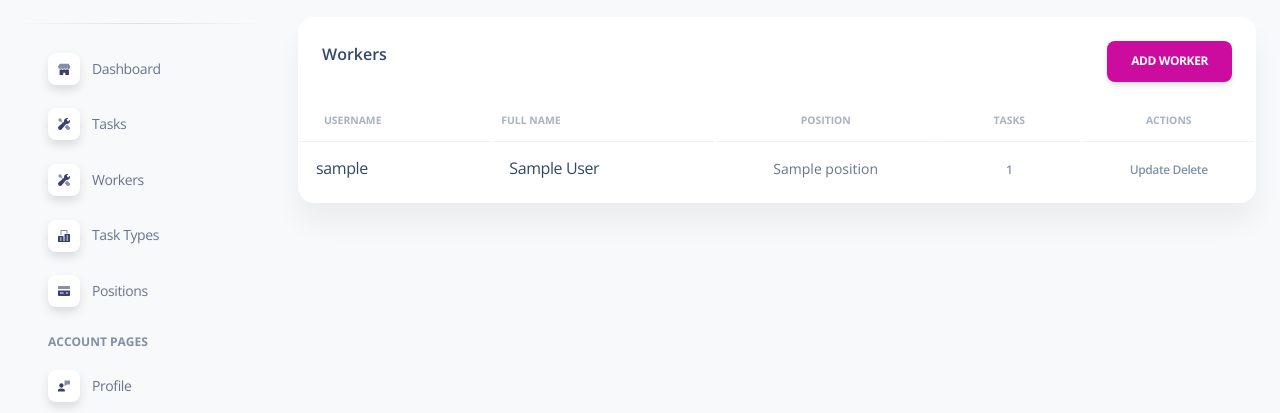
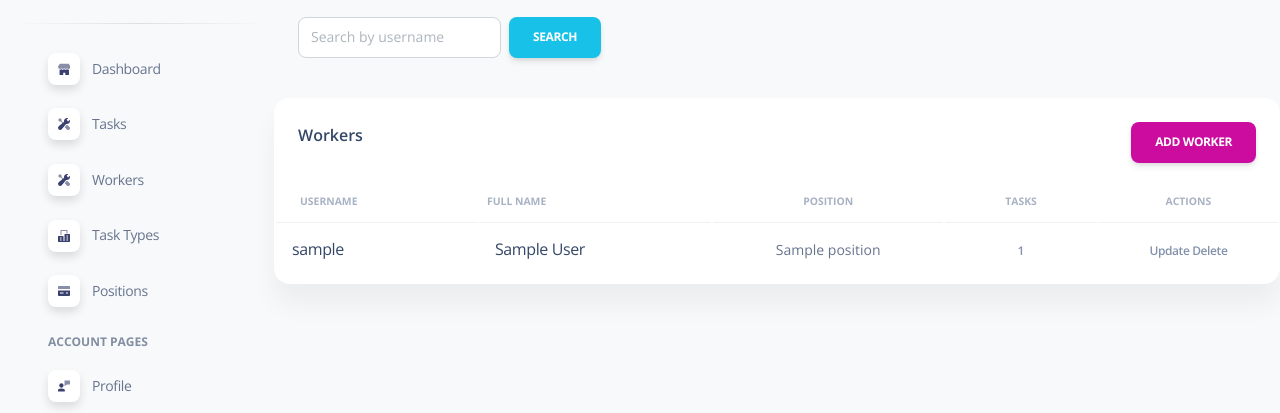
Before and after one commit to Oh-no-dotcom/task-manager, a Django app: page /workers/ in a window 1280 px wide. Shown: the part 71-484 px from the top of the page. Run offline with Django 5.2, Linux system fonts and the light colour scheme; a user stored in the database is signed in; tables that the repository leaves empty hold one stand-in row (values such as "Sample post"); some libraries are stand-ins or nearby versions.

Commit message:
add WorkerSearchForm, get_queryset & get_context_data in view, add button search in worker_list

```diff
--- a/tasks/forms.py
+++ b/tasks/forms.py
@@ -127,3 +127,17 @@ class TaskSearchForm(forms.Form):
             }
         )
     )
+
+
+class WorkerSearchForm(forms.Form):
+    username = forms.CharField(
+        max_length=255,
+        required=False,
+        label="",
+        widget=forms.TextInput(
+            attrs={
+                "placeholder": "Search by username",
+                "class": "form-control",
+            }
+        )
+    )
--- a/tasks/views.py
+++ b/tasks/views.py
@@ -13,6 +13,7 @@ from tasks.forms import (
     TaskTypeCreateForm,
     PositionCreateForm,
     TaskSearchForm,
+    WorkerSearchForm,
 )
 from tasks.models import (
     Task,
@@ -108,6 +109,30 @@ class TaskDetailView(LoginRequiredMixin, generic.DetailView):
 class WorkerListView(LoginRequiredMixin, generic.ListView):
     model = Worker
     paginate_by = 5
+
+    def get_context_data(
+            self,
+            *,
+            object_list=None,
+            **kwargs
+    ):
+        context = super(
+            WorkerListView,
+            self
+        ).get_context_data(**kwargs)
+        username = self.request.GET.get("username", "")
+        context["search_form"] = WorkerSearchForm(
+            initial={"username": username}
+        )
+        return context
+
+
+    def get_queryset(self):
+        queryset = Worker.objects.all()
+        form = WorkerSearchForm(self.request.GET)
+        if form.is_valid():
+            return queryset.filter(username__icontains=form.cleaned_data["username"])
+        return queryset
 
 
 class WorkerCreateView(LoginRequiredMixin, generic.CreateView):
--- a/templates/tasks/worker_list.html
+++ b/templates/tasks/worker_list.html
@@ -2,6 +2,13 @@
 
 {% block content %}
   <div class="container-fluid py-4">
+  <form action="" method="get" class="d-flex gap-2">
+            {{ search_form }}
+            <button type="submit" class="btn btn-info">
+              Search
+            </button>
+          </form>
+          </div>
 
     <div class="row">
       <div class="col-12">
```
